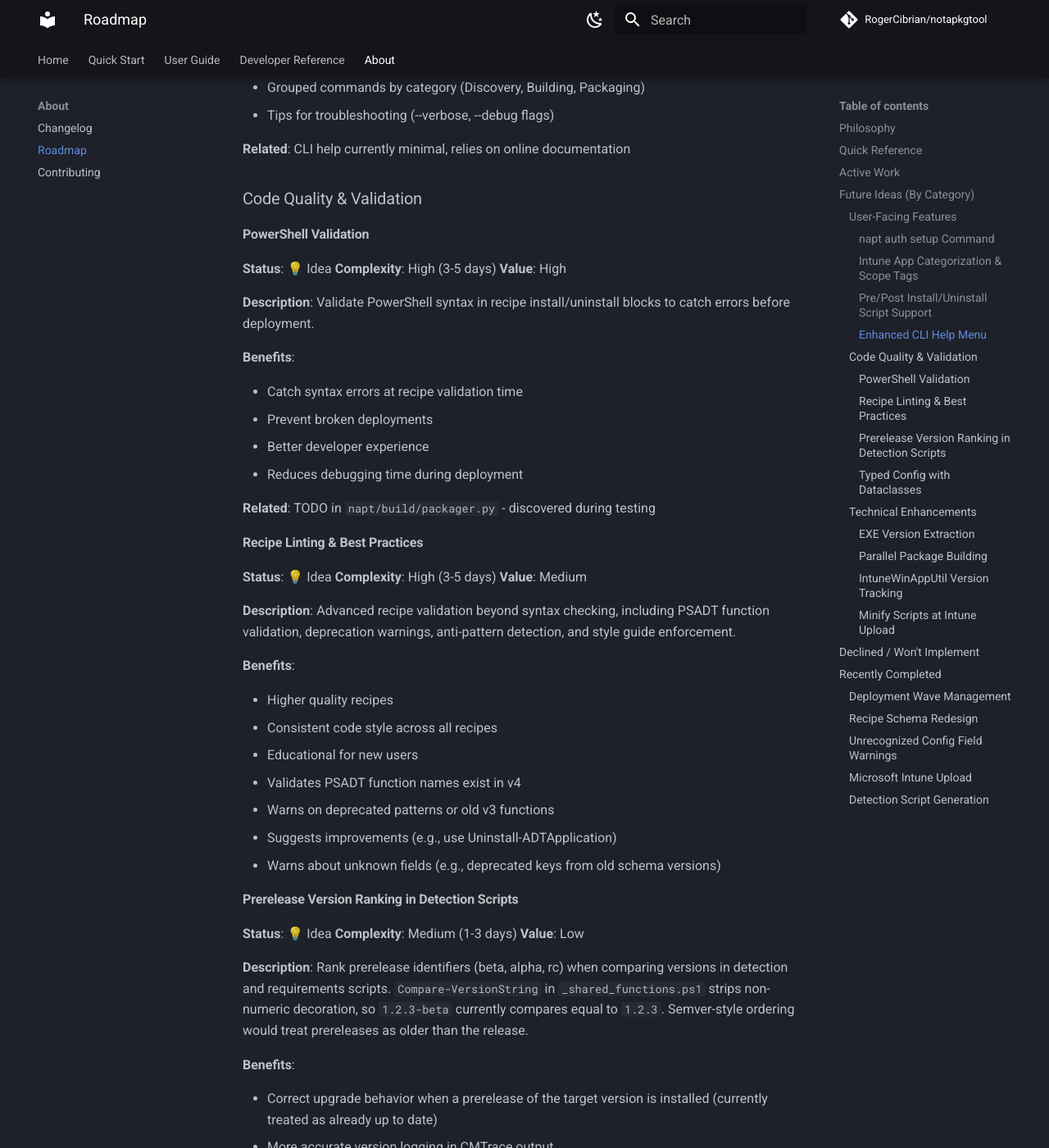
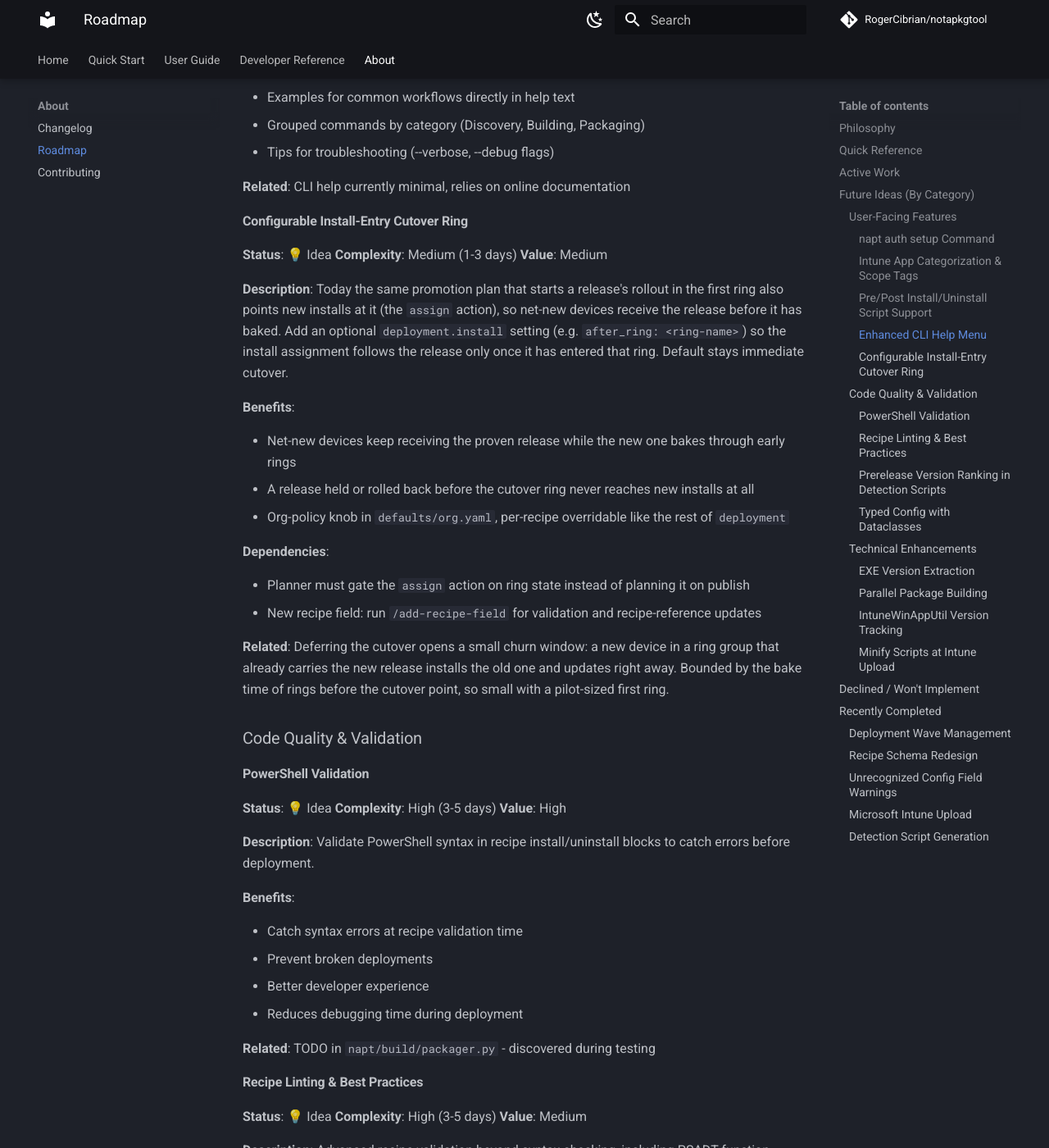
Before and after one commit to RogerCibrian/notapkgtool, an MkDocs documentation site: the page built from docs/roadmap.md, in a window 1280 px wide and 1400 px high, scrolled down 4123 px. Shown: the whole window at 82% size. Built offline with MkDocs 1.6.1 and Material for MkDocs 9.7.7, drawn with Linux system fonts in a browser that asks for light colours; comment, search, counter and statistics services are not loaded; some of the changed text lies outside the part shown.

Commit message:
docs: Note install cutover timing, roadmap knob

```diff
--- a/docs/roadmap.md
+++ b/docs/roadmap.md
@@ -30,6 +30,7 @@ This roadmap is a living document showing potential future directions for NAPT.
 | Pre/Post Install/Uninstall Script Support | 💡 Idea | User-Facing | Low | Medium |
 | Enhanced CLI Help Menu | 💡 Idea | User-Facing | Low | Medium |
 | Intune App Categorization & Scope Tags | 💡 Idea | User-Facing | Medium | Medium |
+| Configurable Install-Entry Cutover Ring | 💡 Idea | User-Facing | Medium | Medium |
 | PowerShell Validation | 💡 Idea | Code Quality | High | High |
 | Recipe Linting & Best Practices | 💡 Idea | Code Quality | High | Medium |
 | Unrecognized Config Field Warnings | ✅ Completed | Code Quality | Low | Medium |
@@ -154,6 +155,42 @@ information, examples, and better organization.
 - Tips for troubleshooting (--verbose, --debug flags)
 
 **Related**: CLI help currently minimal, relies on online documentation
+
+#### Configurable Install-Entry Cutover Ring
+
+**Status**: 💡 Idea
+**Complexity**: Medium (1-3 days)
+**Value**: Medium
+
+**Description**: Today the same promotion plan that starts a release's
+rollout in the first ring also points new installs at it (the `assign`
+action), so net-new devices receive the release before it has baked.
+Add an optional `deployment.install` setting (e.g.
+`after_ring: <ring-name>`) so the install assignment follows the release
+only once it has entered that ring.
+Default stays immediate cutover.
+
+**Benefits**:
+
+- Net-new devices keep receiving the proven release while the new one
+  bakes through early rings
+- A release held or rolled back before the cutover ring never reaches
+  new installs at all
+- Org-policy knob in `defaults/org.yaml`, per-recipe overridable like
+  the rest of `deployment`
+
+**Dependencies**:
+
+- Planner must gate the `assign` action on ring state instead of
+  planning it on publish
+- New recipe field: run `/add-recipe-field` for validation and
+  recipe-reference updates
+
+**Related**: Deferring the cutover opens a small churn window: a new
+device in a ring group that already carries the new release installs
+the old one and updates right away.
+Bounded by the bake time of rings before the cutover point, so small
+with a pilot-sized first ring.
 
 ### Code Quality & Validation
 
```
Also changed, not shown: other parts of docs/roadmap.md (+2 -2 lines), docs/common-tasks.md (+2 -0 lines), docs/recipe-reference.md (+4 -0 lines).
